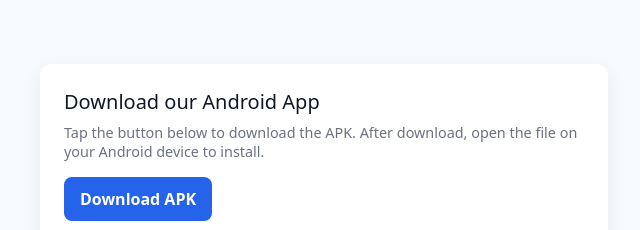
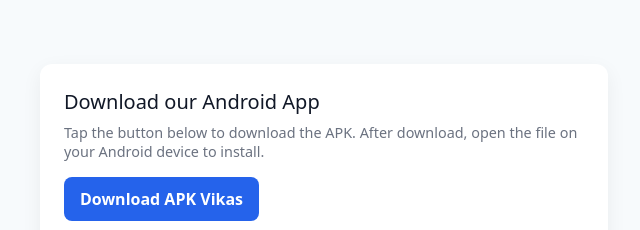
Before and after one commit to Vikas8881/MyNewApp, a plain HTML site: page index.html in a window 1280 px wide. Shown: the top 230 px of the page, without its empty margins (316-956 px from the left). Drawn offline with Linux system fonts and the light colour scheme.

Commit message:
Update index.html
test2

```diff
--- a/index.html
+++ b/index.html
@@ -3,7 +3,7 @@
 <head>
   <meta charset="utf-8" />
   <meta name="viewport" content="width=device-width,initial-scale=1" />
-  <title>Download App Vikas</title>
+  <title>Download App</title>
   <style>
     body { font-family: system-ui, -apple-system, "Segoe UI", Roboto, "Helvetica Neue", Arial; padding: 2rem; background:#f7fafc; color:#111827; }
     .card { max-width:520px; margin:1.5rem auto; background:white; border-radius:12px; box-shadow:0 6px 20px rgba(0,0,0,0.06); padding:1.5rem; }
@@ -28,7 +28,7 @@
 
     <!-- Replace the href value with your APK URL -->
     <a id="downloadLink" class="download-btn" href="app/Binge4k.apk" download="Binge4k.apk"  aria-label="Download APK">
-      Download APK
+      Download APK Vikas
     </a>
 
     <div class="hint">
```
